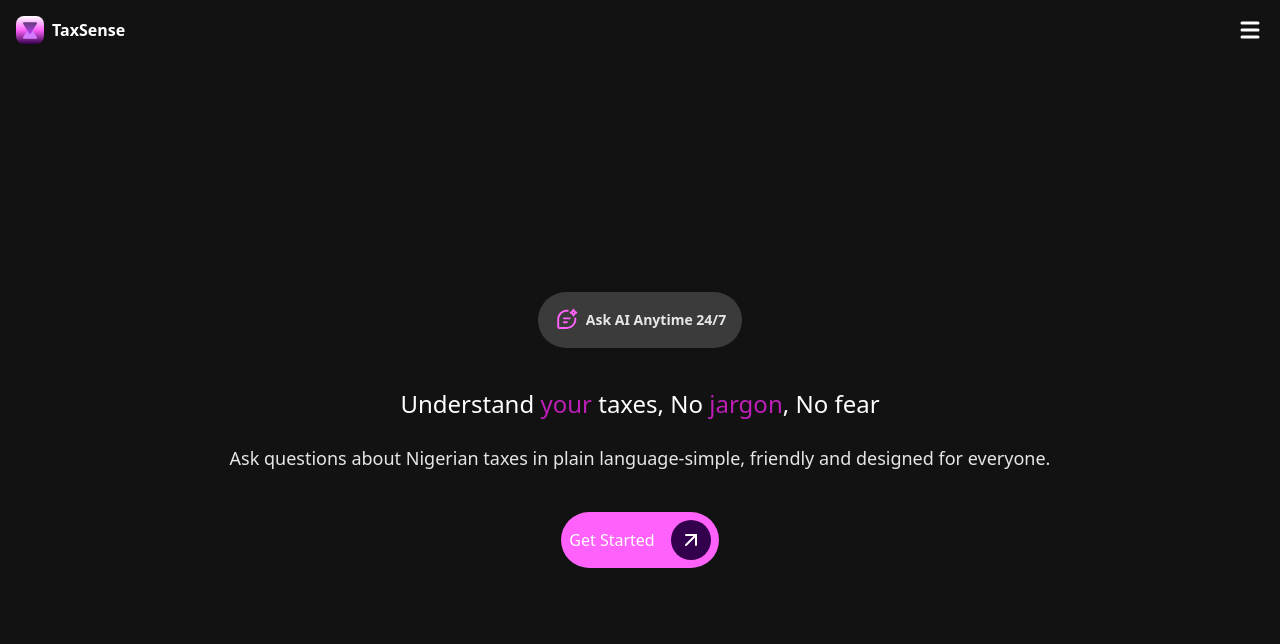
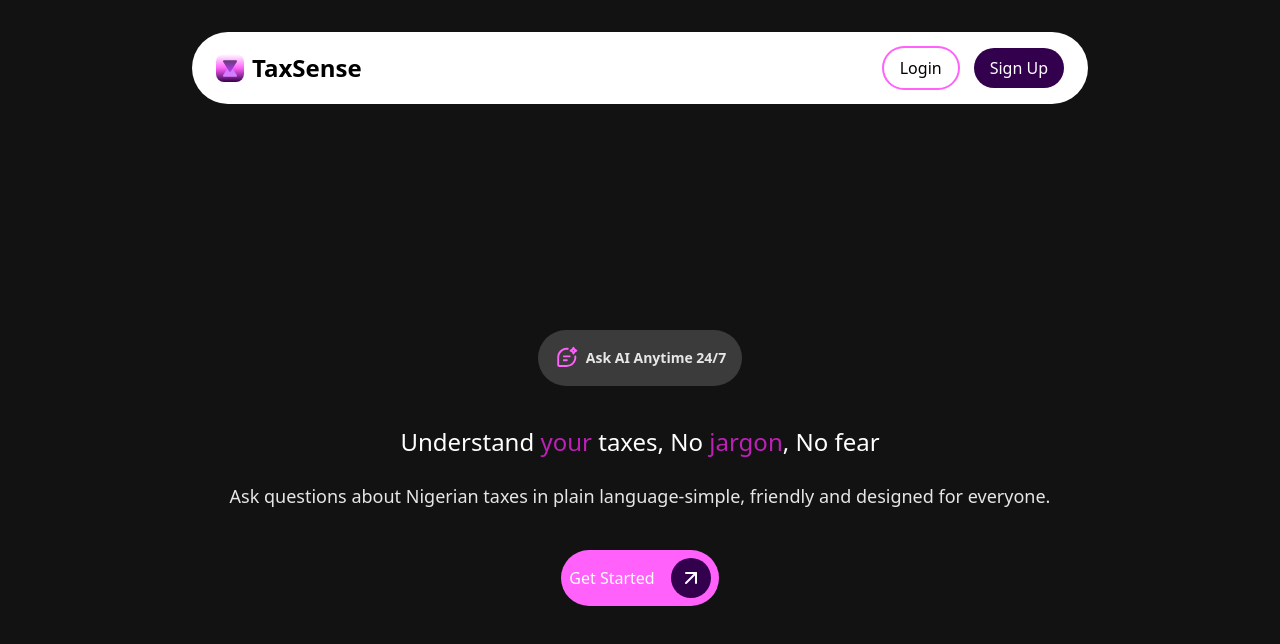
Before and after one commit to hassanismailtech/tax-mate, a React (Vite) app: page / in a window 1280 px wide. Shown: the top 644 px of the page. Built offline with nearby package versions, Linux system fonts and the light colour scheme.

Commit message:
feat(header): update reponsive layout for larger screens

```diff
--- a/src/shared/ui/Header.jsx
+++ b/src/shared/ui/Header.jsx
@@ -7,13 +7,14 @@ export default function Header() {
   const [isOpen, setIsOpen] = useState(false);
 
   return (
-    <header className="flex justify-between items-center p-4 text-[hsl(var(--text-primary))]">
+    <header className="flex justify-center md:p-8">
+      <div className="flex-1 flex justify-between items-center p-4 text-[hsl(var(--text-primary))] md:bg-white md:text-black md:px-6 md:rounded-full md:max-w-4xl">
         <div className="flex items-center gap-2">
           <img src={Logo} alt="App logo" />
-        <h1 className="font-bold">TaxSense</h1>
+          <h1 className="font-bold text-md md:text-2xl">TaxSense</h1>
         </div>
 
-      <div className="flex flex-col items-end relative">
+        <div className="flex flex-col items-end relative md:hidden">
           <button
             className={`cursor-pointer ${isOpen ? "ring-2 ring-[hsl(var(--color-accent))]" : ""} rounded-md p-0.5`}
             onClick={() => setIsOpen(!isOpen)}
@@ -24,6 +25,18 @@ export default function Header() {
 
           {isOpen && <AuthMenu />}
         </div>
+
+        <nav className="hidden md:block">
+          <ul className="flex items-center gap-4">
+            <li className="ring-2 py-2 px-4 rounded-full ring-[hsl(var(--color-accent))] cursor-pointer">
+              <a>Login</a>
+            </li>
+            <li className="bg-[hsl(280,100%,15%)] text-white py-2 px-4 rounded-full cursor-pointer">
+              <a>Sign Up</a>
+            </li>
+          </ul>
+        </nav>
+      </div>
     </header>
   );
 }
```
Lines whose indentation alone changed are shown as unchanged.
